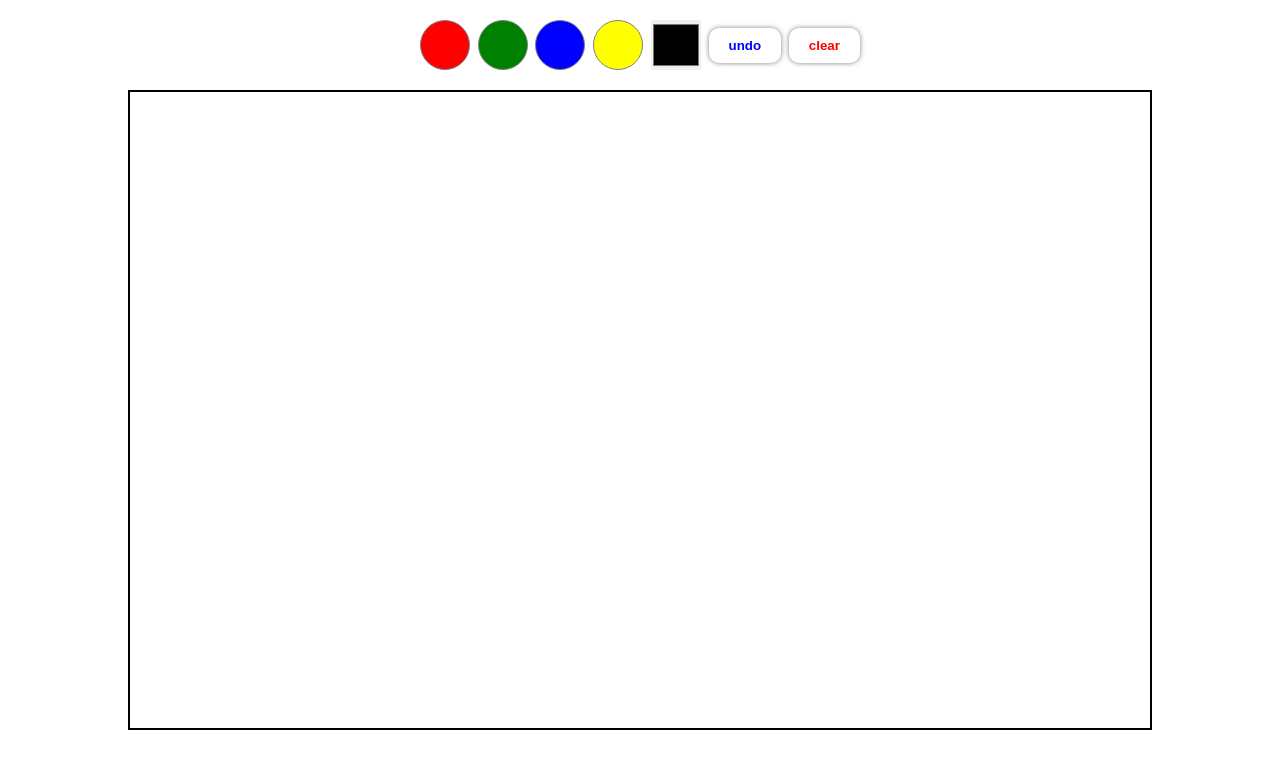
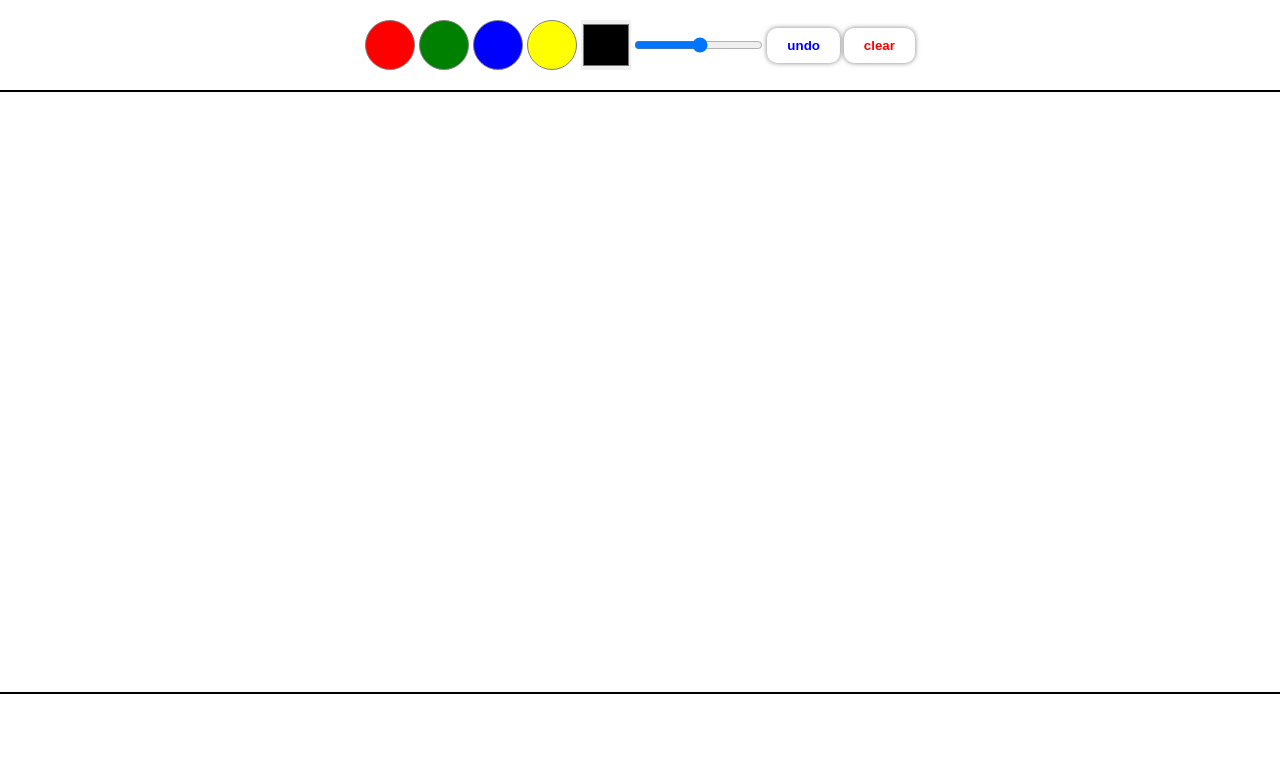
Before and after one commit to muhsintt777/drawing-app, a React (Create React App) app: page / in a window 1280 px wide. Shown: the top 768 px of the page. Built offline with nearby package versions, Linux system fonts and the light colour scheme.

Commit message:
drawing...

```diff
--- a/src/App.css
+++ b/src/App.css
@@ -7,7 +7,5 @@
 }
 
 .app-canvas {
-  width: 80%;
-  height: 80vh;
   border: 2px solid black;
 }
--- a/src/App.js
+++ b/src/App.js
@@ -1,30 +1,55 @@
-import { useEffect, useRef } from "react";
+import { useEffect, useRef, useState } from "react";
 import "./App.css";
 import Header from "./components/header/Header";
-// import Canvas from "./components/canvas/Canvas";
 
 function App() {
-  const canvasRef = useRef();
-  const point = useRef(0);
-  const ctx = useRef();
+  const canvasRef = useRef(null);
+  const ctxRef = useRef(null);
+  const [isDrawing, setIsDrawing] = useState(false);
+  const [lineWidth, setLineWidth] = useState(5);
+  const [lineColor, setLineColor] = useState("black");
+
+  const onStart = (e) => {
+    ctxRef.current.beginPath();
+    ctxRef.current.moveTo(e.nativeEvent.offsetX, e.nativeEvent.offsetY);
+    setIsDrawing(true);
+  };
+
+  const onDraw = (e) => {
+    if (!isDrawing) {
+      return;
+    }
+    ctxRef.current.lineTo(e.nativeEvent.offsetX, e.nativeEvent.offsetY);
+    ctxRef.current.stroke();
+  };
+
+  const onEnd = (e) => {
+    ctxRef.current.closePath();
+    setIsDrawing(false);
+  };
 
   useEffect(() => {
-    window.addEventListener("mousemove", (e) => {
-      // console.log({ x: e.clientX, y: e.clientY });
-      const boundingRect = canvasRef.current.getBoundingClientRect();
-      ctx.current = canvasRef.current.getContext("2d");
-      point.current = {
-        x: e.clientX - boundingRect.left,
-        y: e.clientY - boundingRect.top,
-      };
-      // console.log(point.current);
-    });
-  }, []);
+    const canvas = canvasRef.current;
+    const ctx = canvas.getContext("2d");
+    ctx.lineCap = "round";
+    ctx.linejoin = "round";
+    ctx.strokeStyle = lineColor;
+    ctx.lineWidth = lineWidth;
+    ctxRef.current = ctx;
+  }, [lineWidth, lineColor]);
+
   return (
     <div className="App">
       <Header />
-      {/* <Canvas width={"200 px"} height={"200 px"} /> */}
-      <canvas ref={canvasRef} className="app-canvas" />
+      <canvas
+        onMouseDown={onStart}
+        onMouseMove={onDraw}
+        onMouseUp={onEnd}
+        ref={canvasRef}
+        className="app-canvas"
+        width={`1280px`}
+        height={`600px`}
+      />
     </div>
   );
 }
--- a/src/components/header/Header.css
+++ b/src/components/header/Header.css
@@ -3,7 +3,7 @@ header {
   flex-direction: row;
   align-items: center;
   justify-content: space-between;
-  min-width: 440px;
+  min-width: 550px;
   padding: 20px 0px;
 }
 
--- a/src/components/header/Header.jsx
+++ b/src/components/header/Header.jsx
@@ -10,7 +10,13 @@ const Header = () => {
       <ColorButton color={"blue"} />
       <ColorButton color={"yellow"} />
 
-      <input className="header-colorInp" type="color" name="color" />
+      <input
+        title="Choose Color"
+        className="header-colorInp"
+        type="color"
+        name="color"
+      />
+      <input min="1" max="100" type="range" name="range" />
       <button style={{ color: "blue" }} className="header-undoBtn">
         undo
       </button>
```
